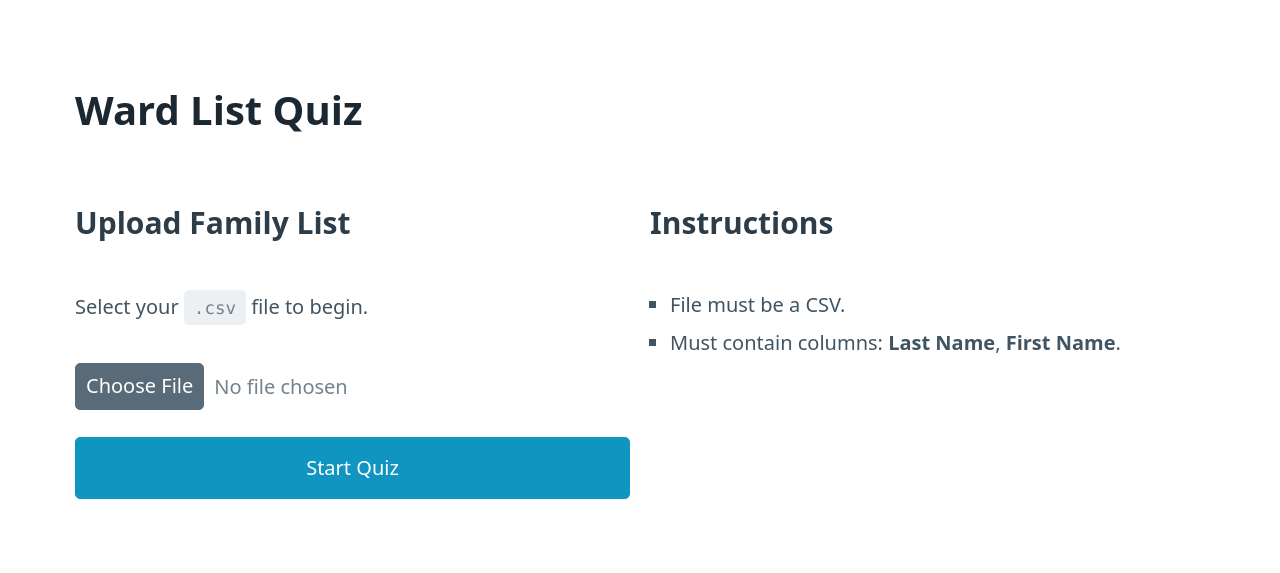
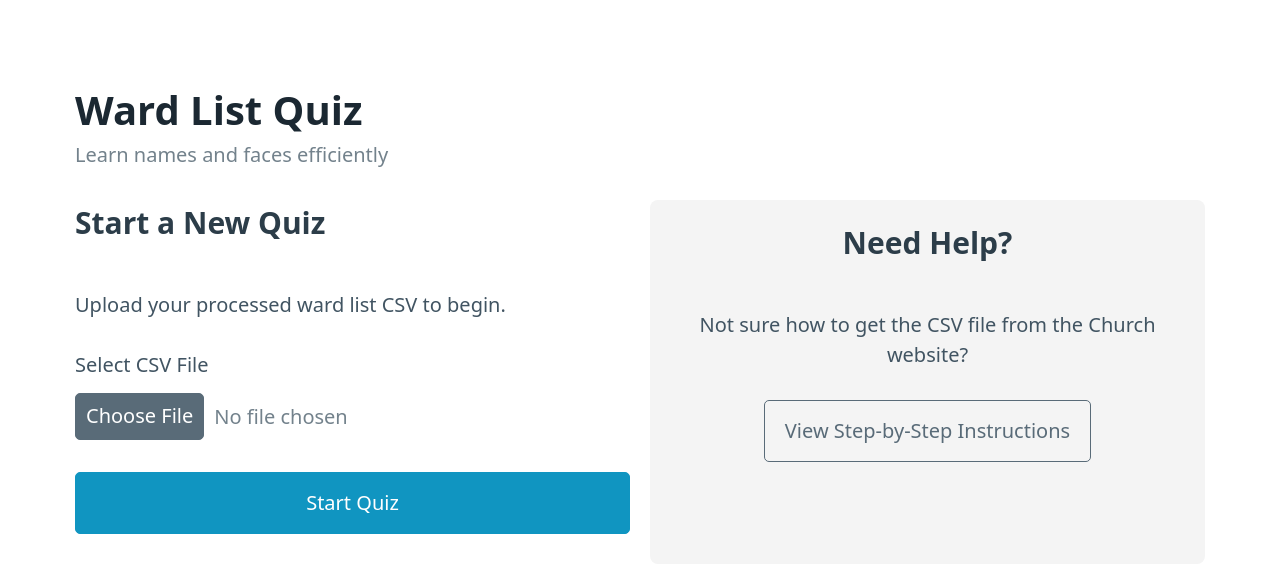
Before and after one commit to prichards1/ward_list_web, a Flask app: page / in a window 1280 px wide. Shown: the top 573 px of the page. Run offline with Flask 3, Linux system fonts and the light colour scheme.

Commit message:
Refactor: Clean up homepage and link to instructions page

```diff
--- a/templates/index.html
+++ b/templates/index.html
@@ -5,34 +5,52 @@
     <meta name="viewport" content="width=device-width, initial-scale=1">
     <title>Ward List Quiz</title>
     <link rel="stylesheet" href="https://unpkg.com/@picocss/pico@1.*/css/pico.min.css">
+    <style>
+      /* Optional tweak to align the Help box vertically with the form */
+      .help-box {
+        background-color: #f4f4f4;
+        padding: 20px;
+        border-radius: 8px;
+        text-align: center;
+      }
+    </style>
   </head>
   <body>
     <main class="container">
-      <h1>Ward List Quiz</h1>
+      <hgroup>
+        <h1>Ward List Quiz</h1>
+        <h2>Learn names and faces efficiently</h2>
+      </hgroup>
 
       {% with messages = get_flashed_messages() %}
         {% if messages %}
           {% for message in messages %}
-            <article>{{ message }}</article>
+            <article style="background-color: #ffebee; border-color: #ef9a9a; color: #c62828;">
+              {{ message }}
+            </article>
           {% endfor %}
         {% endif %}
       {% endwith %}
 
       <div class="grid">
         <div>
-          <h3>Upload Family List</h3>
-          <p>Select your <code>.csv</code> file to begin.</p>
-          <form method=post enctype=multipart/form-data>
-            <input type=file name=file accept=".csv">
-            <button type=submit>Start Quiz</button>
+          <h3>Start a New Quiz</h3>
+          <p>Upload your processed ward list CSV to begin.</p>
+          <form method="post" enctype="multipart/form-data">
+            <label for="file">
+              Select CSV File
+              <input type="file" id="file" name="file" accept=".csv" required>
+            </label>
+            <button type="submit">Start Quiz</button>
           </form>
         </div>
-        <div>
-          <h3>Instructions</h3>
-          <ul>
-            <li>File must be a CSV.</li>
-            <li>Must contain columns: <strong>Last Name</strong>, <strong>First Name</strong>.</li>
-          </ul>
+
+        <div class="help-box">
+          <h3>Need Help?</h3>
+          <p>Not sure how to get the CSV file from the Church website?</p>
+          <a href="{{ url_for('instructions') }}" role="button" class="secondary outline">
+            View Step-by-Step Instructions
+          </a>
         </div>
       </div>
     </main>
```
